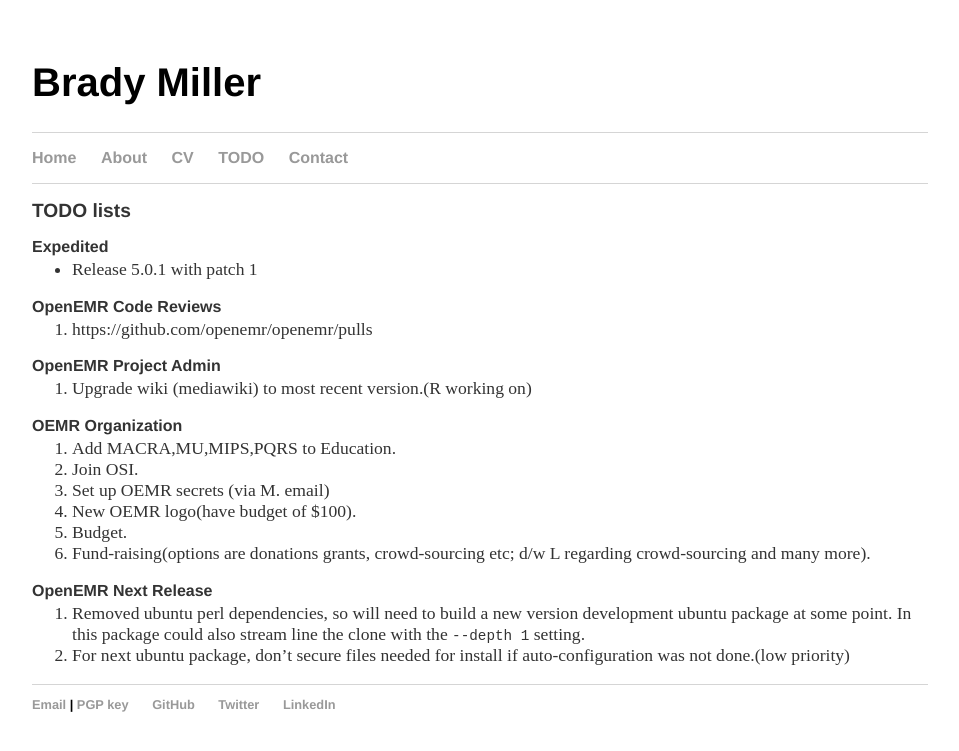
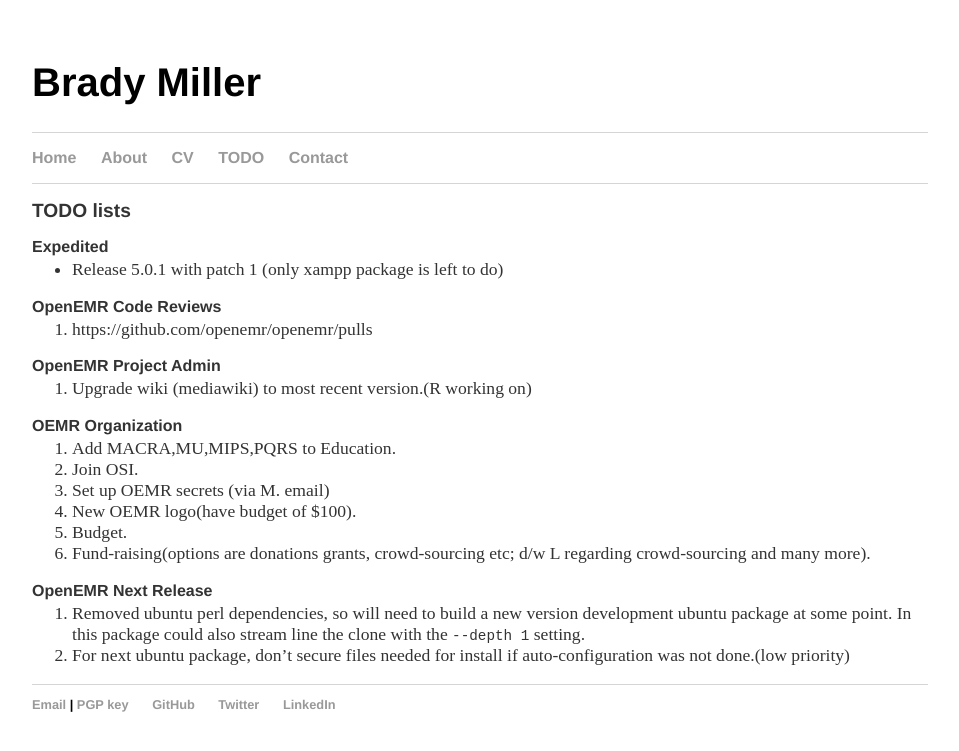
Before and after one commit to bradymiller/bradymiller.github.io, a Jekyll site: the page built from todo/index.md, in a window 1280 px wide. Shown: the top 751 px of the page, without its empty margins (160-1119 px from the left). Built offline with Jekyll 4.4.1, drawn with Linux system fonts in a browser that asks for light colours; our own code applies the rules of GitHub Pages for plain Markdown files.

Commit message:
Update index.md

```diff
--- a/todo/index.md
+++ b/todo/index.md
@@ -4,7 +4,7 @@
 ## TODO lists
 
 ### Expedited
-* Release 5.0.1 with patch 1
+* Release 5.0.1 with patch 1 (only xampp package is left to do)
 
 ### OpenEMR Code Reviews
 1. https://github.com/openemr/openemr/pulls
```
